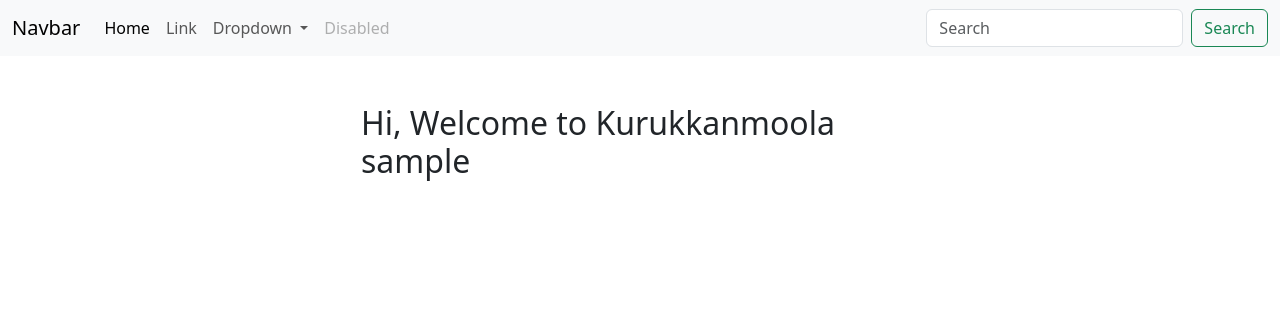
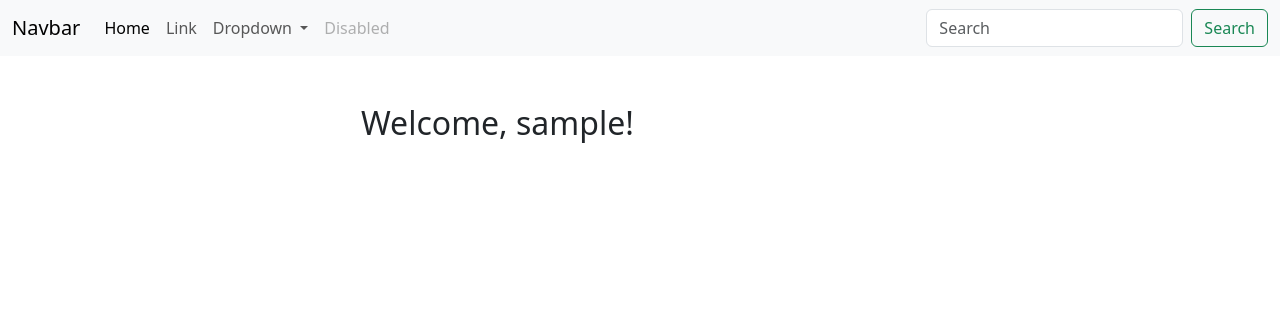
Before and after one commit to paulaji/IM-CRM, a Django app: page / in a window 1280 px wide. Shown: the top 316 px of the page. Run offline with Django 4.2, Linux system fonts and the light colour scheme; the visitor is signed in with stand-in values (Sample User, id 1).

Commit message:
welcome message pops up

```diff
--- a/imcrm/website/templates/home.html
+++ b/imcrm/website/templates/home.html
@@ -7,7 +7,7 @@
   <!-- django has inbuilt features to check whether a user is logged in or not -->
   <!-- damn django -->
   {% if user.is_authenticated %}
-  <h2>Hi, Welcome to Kurukkanmoola {{ user.username }}</h2>
+  <h2>Welcome, {{ user.username }}!</h2>
   {% else %}
   <!-- <div class="d-grid gap-2 col-6 mx-auto"> -->
   <h4>Login to your account</h4>
```
